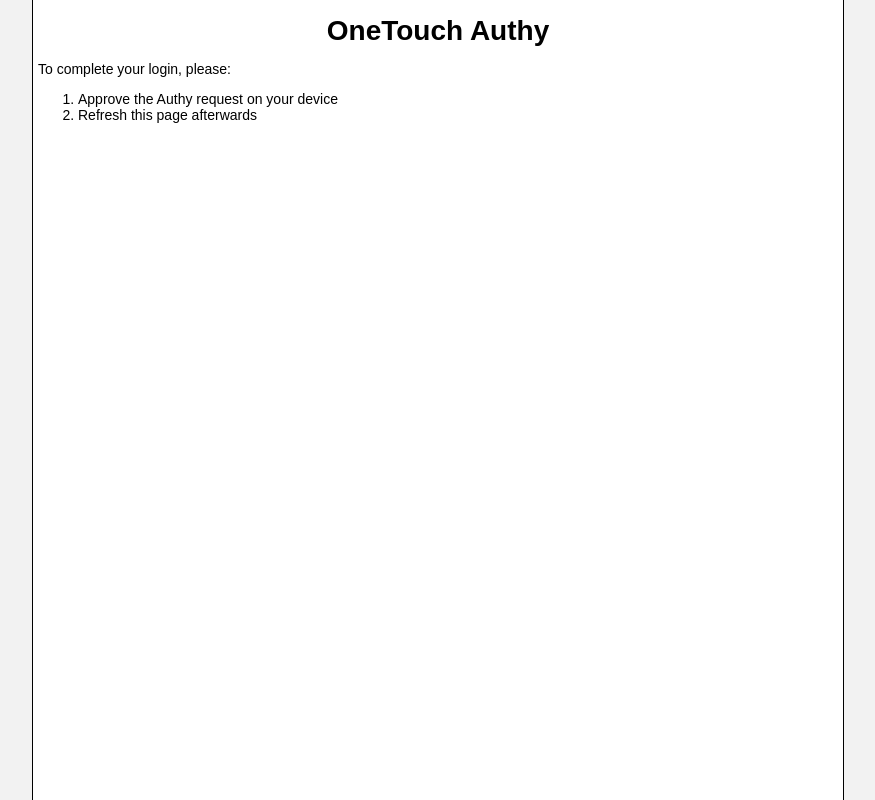
After one commit to rajaie/jadopado-assessment, a Flask app: page /onetouch in a window 1280 px wide. The commit adds this page. Shown: the whole page, without its empty margins (202-1077 px from the left). Run offline with Flask 2, Linux system fonts and the light colour scheme; data that the repository does not hold is empty.

Commit message:
OneTouch 2FA added

```diff
--- a/app.py
+++ b/app.py
@@ -2,9 +2,8 @@
 from flask_sqlalchemy import SQLAlchemy
 from flask_heroku import Heroku
 from hashlib import sha256
-
+import requests
 from authy.api import AuthyApiClient
-authy_api = AuthyApiClient('MVZQaKGv2n8k94T377n6bamoVpn3TGEB')
 
 #TODO
 #input validation & sanitization
@@ -12,8 +11,12 @@
 #   name only contains letters
 #   server-side validation
 
+AUTHY_API_KEY = "MVZQaKGv2n8k94T377n6bamoVpn3TGEB"
+authy_api = AuthyApiClient(AUTHY_API_KEY)
+
 app = Flask(__name__)
 app.secret_key = 'Ajoj(*039483jlkjer093#$J#4j343'
+
 app.config['SQLALCHEMY_DATABASE_URI'] = 'postgresql://human:password@localhost/jadopado'
 heroku = Heroku(app)
 db = SQLAlchemy(app)
@@ -45,6 +48,25 @@
 
 def is_token_formatted(token):
     return True
+
+def send_onetouch_request(authy_id):
+    url = "http://api.authy.com/onetouch/json/users/{}/approval_requests".format(authy_id)
+    data = {'message': 'Login requested for JADOPADO assessment site'}
+    headers = {'X-Authy-API-Key': AUTHY_API_KEY}
+
+    r = requests.post(url, headers=headers, data=data)
+    # OneTouch request created successfully
+    if r.status_code == 200:
+        return r.json()['approval_request']['uuid']
+
+def verify_onetouch_request(uuid):
+    url = "http://api.authy.com/onetouch/json/approval_requests/{}".format(uuid)
+    headers = {'X-Authy-API-Key': AUTHY_API_KEY}
+
+    r = requests.get(url, headers=headers)
+    # Retrieved OneTouch authentication status
+    if r.status_code == 200:
+        return r.json()['approval_request']['status']
 
 ########## VIEWS ###############
 
@@ -107,6 +129,7 @@
 def logout():
     session.pop('logged_in', None)
     session.pop('authy_id', None)
+    session.pop('onetouch_uuid', None)
     return redirect(url_for('index'))
 
 # Authy TOTP
@@ -115,7 +138,7 @@
     authy_id = session.get('authy_id', None)
 
     if request.method == 'POST':
-        token =  request.form['token']
+        token = request.form['token']
 
         # Token not formatted properly
         if not is_token_formatted(token):
@@ -126,11 +149,31 @@
         # Send token verification request to Authy
         verification = authy_api.tokens.verify(authy_id, token)
         if verification.ok():
-            session['logged_in'] = True
-            return "Token verified. Login complete."
+            session.pop('onetouch_uuid', None)
+            return redirect(url_for('onetouch'))
         else:
             message = "Incorrect token, <a href='" + \
                        url_for('totp') + "'>try again</a>"
             return message
 
     return render_template('totp.html')
+
+# Authy OneTouch
+@app.route('/onetouch')
+def onetouch():
+    authy_id = session.get('authy_id', None)
+    onetouch_uuid = session.get('onetouch_uuid', None)
+
+    if onetouch_uuid is None:
+        uuid = send_onetouch_request(authy_id)
+        session['onetouch_uuid'] = uuid
+    else:
+        response = verify_onetouch_request(session['onetouch_uuid'])
+        if response == "approved":
+            session['logged_in'] = True
+        else:
+            return "You have not approved the OneTouch request yet, please approve " \
+                   "it and reload this page.<br /><br /> If you denied the request, " \
+                   "please restart the <a href='" + url_for('login') + "'>login</a> process."
+
+    return render_template('onetouch.html')
--- a/templates/login.html
+++ b/templates/login.html
@@ -11,7 +11,7 @@
 		<p>
 		To login, please:
 			<ol>
-			<li>Complete the form below with your username/password</li>
+			<li>Complete the form below with your username and password</li>
 			<li>Enter your Authy token on the following page</li>
 			<li>Approve the Authy authentication request on your device</li>
 			</ol>
--- /dev/null
+++ b/templates/onetouch.html
@@ -0,0 +1,20 @@
+<html>
+<head>
+	<title>OneTouch Authy</title>
+	<link rel="stylesheet" href="../static/style.css"
+</head>
+<body>
+<div id="container">
+	<h1 align="center">OneTouch Authy</h1>
+	{% if not session.logged_in %}
+		<p>To complete your login, please:</p>
+		<ol>
+			<li>Approve the Authy request on your device</li>
+			<li>Refresh this page afterwards</li>
+		</ol>
+	{% else %}
+		<p align="center">Congratulations, you are now logged in. Want to <a href="{{ url_for('logout') }}">logout</a>?</p>
+	{% endif %}
+</div>
+</body>
+</html>
--- a/templates/totp.html
+++ b/templates/totp.html
@@ -6,6 +6,7 @@
 <body>
 <div id="container">
 	<h1 align="center">TOTP Authy</h1>
+	{% if not session.logged_in %}
 		<p align="center">Please enter your JADOPADO-ASSESSMENT Authy token below:</p>
 		<form method=post action="{{ url_for('totp') }}">
 			<div>
@@ -16,6 +17,9 @@
 				<input type="submit" value="Verify" />
 			</div>
 		</form>
+	{% else %}
+		<p align="center">You are already logged in. Want to <a href="{{ url_for('logout') }}">logout</a>?</p>
+	{% endif %}
 </div>
 </body>
 </html>
```
Also changed, not shown: templates/index.html (+7 -2 lines), templates/signup.html (+5 -3 lines). Lines whose indentation alone changed are shown as unchanged.
